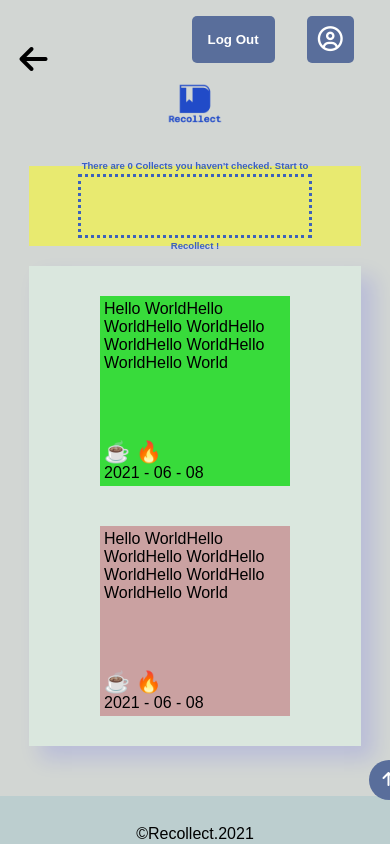
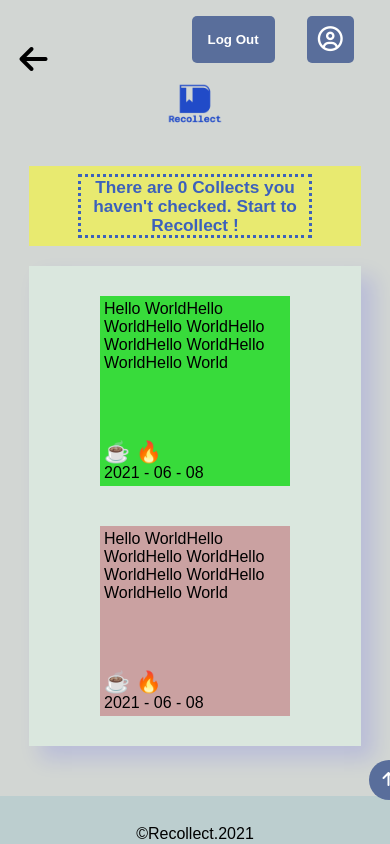
Before and after one commit to codestates/Recollect-client, a React (Create React App) app: page /recollect in a window 390 px wide. Built offline with nearby package versions, Linux system fonts and the light colour scheme.

Commit message:
css fixing

```diff
--- a/src/index.css
+++ b/src/index.css
@@ -709,11 +709,12 @@ cursor: pointer; */
   background-color: rgba(255, 255, 5, 0.479);
   height: 80px;
   width: 85vw;
-  font-size: 1.2rem;
+  font-size: 1.2em;
   text-align: center;
   margin-top: 20px;
   vertical-align: middle;
-  line-height: 80px;
+  line-height: 100%;
+  word-break: keep-all;
 }
 
 /* ///////alarm css start////// */
@@ -742,22 +743,22 @@ cursor: pointer; */
 }
 /* 반응형 미디어쿼리 */
 @media (max-width: 940px) {
-  #alarm-alert > div {
+  #alarm-alert {
     font-size: 1rem;
   }
 }
 @media (max-width: 805px) {
-  #alarm-alert > div {
-    font-size: 0.8rem;
+  #alarm-alert {
+    font-size: 0.5rem;
   }
 }
 @media (max-width: 640px) {
-  #alarm-alert > div {
-    font-size: 0.6rem;
+  #alarm-alert {
+    font-size: 90%;
   }
 }
 @media (max-width: 510px) {
-  #alarm-alert > div {
+  #alarm-alert {
     content: "Check Recollects!";
   }
 }
```
